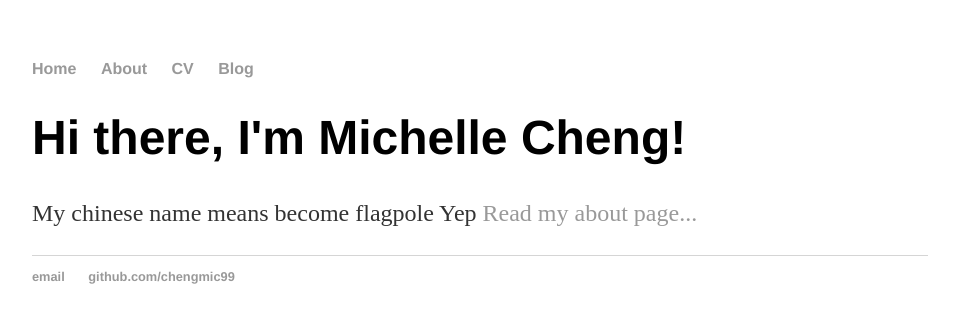
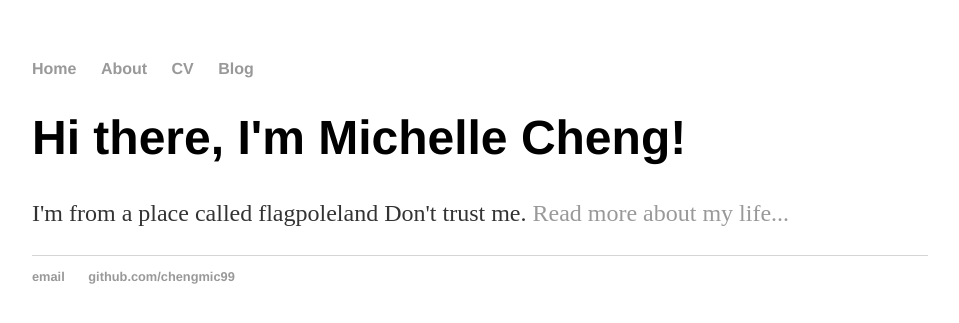
Before and after one commit to chengmic99/chengmic99.github.io, a Jekyll site: the page built from index.html, in a window 1280 px wide. Shown: the top 323 px of the page, without its empty margins (160-1119 px from the left). Built offline with Jekyll 4.4.1, drawn with Linux system fonts in a browser that asks for light colours.

Commit message:
Update index.html

```diff
--- a/index.html
+++ b/index.html
@@ -1,31 +1,8 @@
-
-<!DOCTYPE html>
-<html>
-	<head>
-		<title>Flagpole Land</title>
-		<!-- link to main stylesheet -->
-		<link rel="stylesheet" type="text/css" href="/css/main.css">
-	</head>
-	<body>
-		<nav>
-    		<ul>
-        		<li><a href="/">Home</a></li>
-	        	<li><a href="/about">About</a></li>
-        		<li><a href="/cv">CV</a></li>
-        		<li><a href="/blog">Blog</a></li>
-    		</ul>
-		</nav>
-		<div class="container">
-    		<div class="blurb">
-        		<h1>Hi there, I'm Michelle Cheng!</h1>
-				<p>My chinese name means become flagpole</em> Yep <a href="/about">Read my about page...</a></p>
-    		</div><!-- /.blurb -->
-		</div><!-- /.container -->
-		<footer>
-    		<ul>
-        		<li><a href="mailto:chengmic99@gmail.com">email</a></li>
-        		<li><a href="https://github.com/chengmic99">github.com/chengmic99</a></li>
-			</ul>
-		</footer>
-	</body>
-</html>
+---
+layout: default
+title: Flagpole Land
+---
+<div class="blurb">
+	<h1>Hi there, I'm Michelle Cheng!</h1>
+	<p>I'm from a place called flagpoleland</em> Don't trust me. <a href="/about">Read more about my life...</a></p>
+</div><!-- /.blurb -->
```
